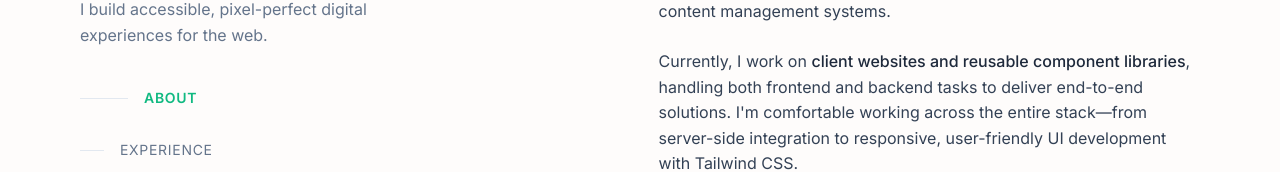
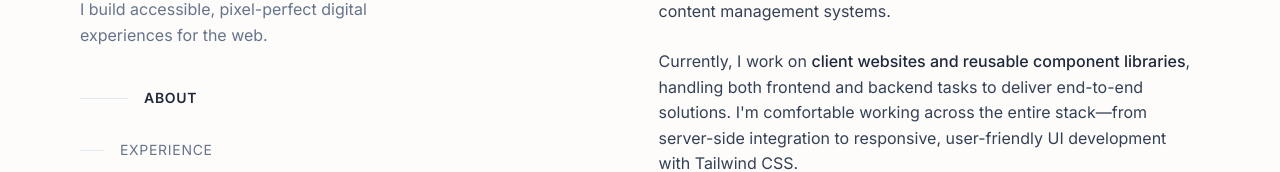
Before and after one commit to provole/portfolio, a Next.js app: page / in a window 1280 px wide. Shown: the part 199-371 px from the top of the page. Built offline with nearby package versions, Linux system fonts and the light colour scheme.

Commit message:
Fix sidebar colours

```diff
--- a/app/components/Sidebar/index.tsx
+++ b/app/components/Sidebar/index.tsx
@@ -32,7 +32,7 @@ export default function Sidebar({ sections, activeSection, onSectionClick }: Sid
                             key={section.id}
                             onClick={() => onSectionClick(section.id)}
                             className={`group flex items-center w-full text-left py-2 transition-colors uppercase tracking-wider text-sm ${activeSection === section.id
-                                ? 'text-accent dark:text-accent font-semibold'
+                                ? 'text-green-200 dark:text-accent font-semibold'
                                 : 'text-foreground-light hover:text-heading'
                                 }`}
                         >
```
